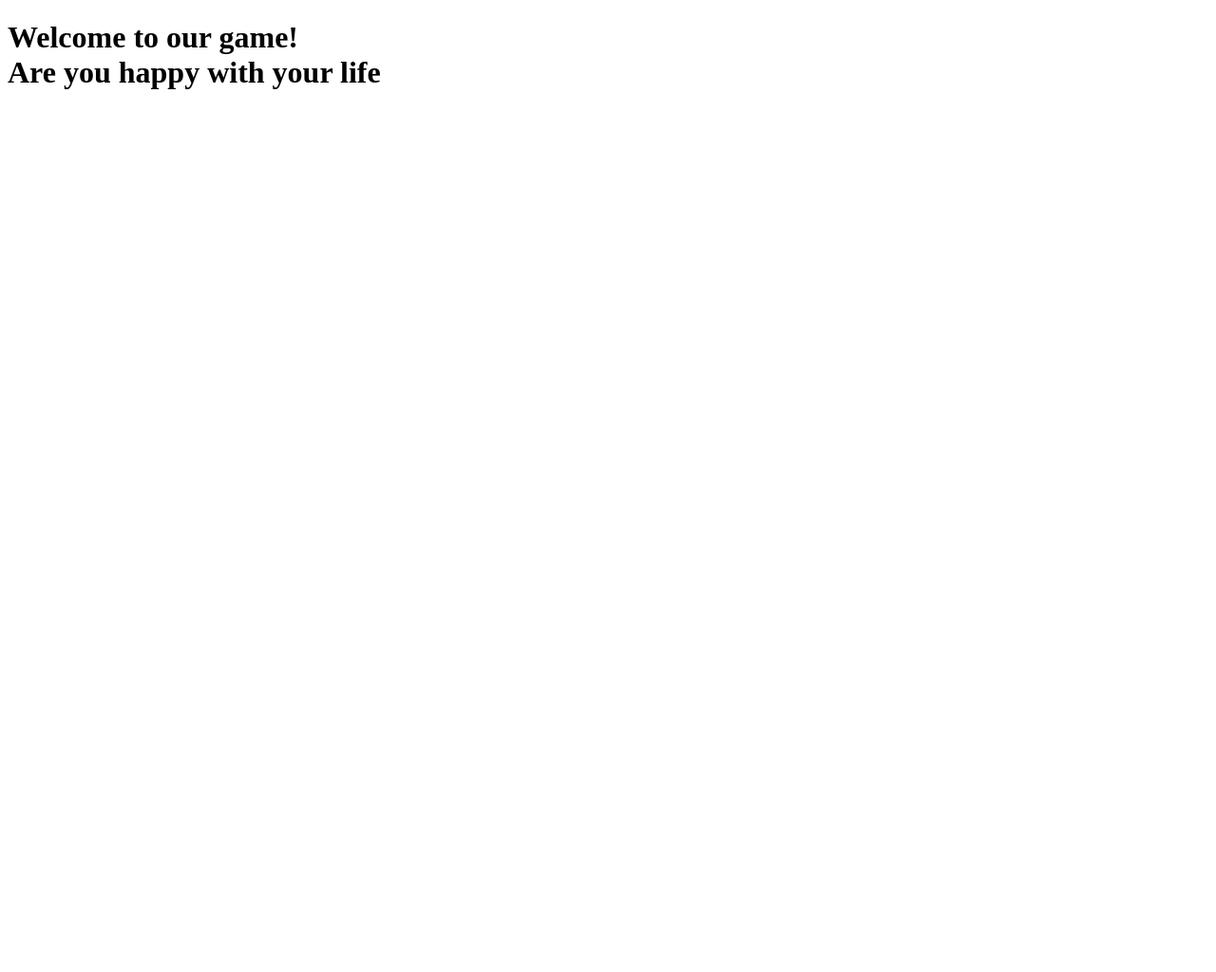
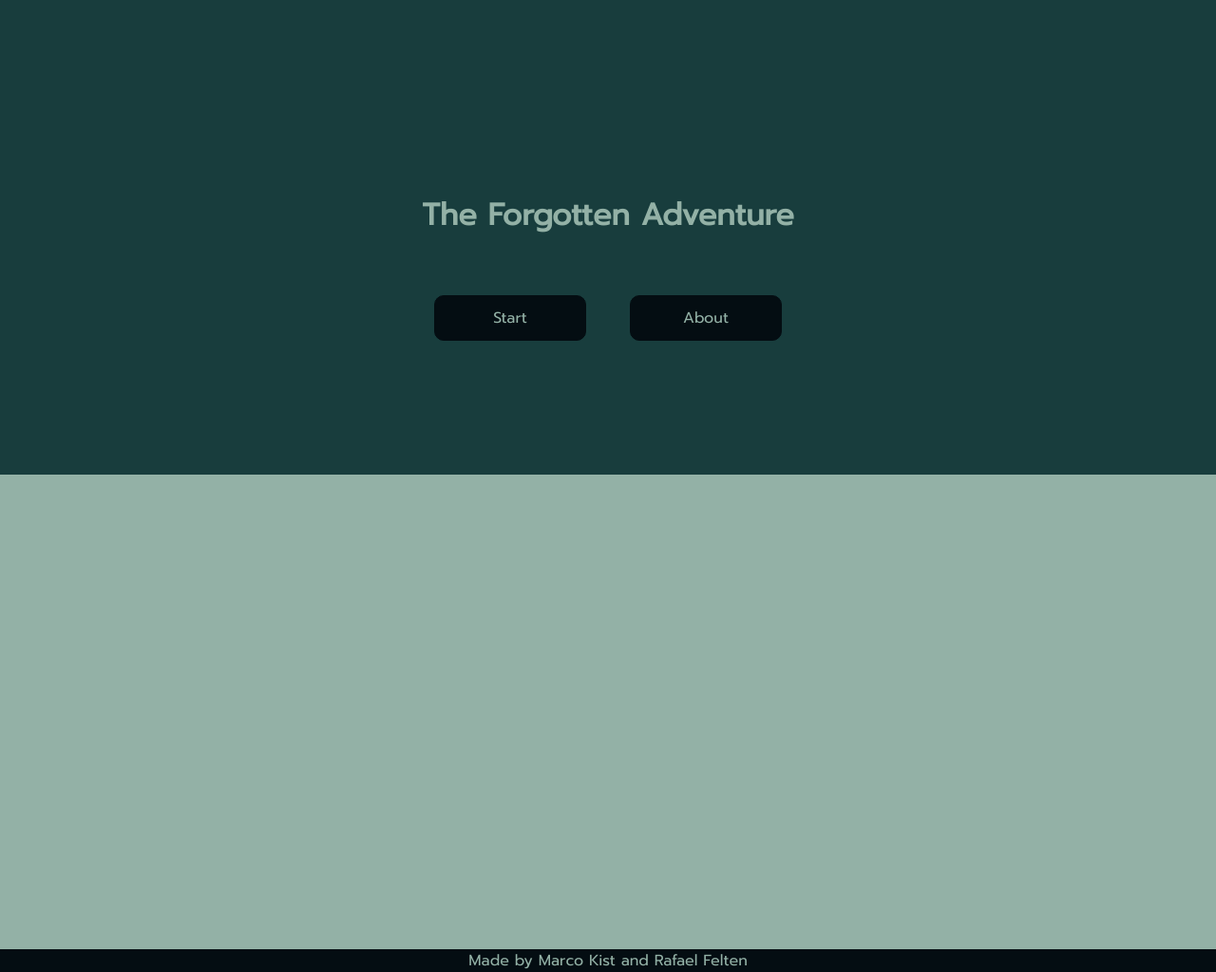
Before and after one commit to sotsuna/jogo-de-ingles, a plain HTML site: page index.html in a window 1280 px wide. Shown: the whole page at 95% size. Before the commit the page ends 800 px from the top, so only its background shows below. Drawn offline with Linux system fonts and the light colour scheme.

Commit message:
some css and html structuring

```diff
--- /dev/null
+++ b/css/style.css
@@ -0,0 +1,69 @@
+@import url('https://fonts.googleapis.com/css2?family=Prompt:wght@100;200;400&display=swap');
+
+:root{
+    --primary-background-color: #040D12;
+    --secondary-background-color: #183D3D;
+    --primary-text-color: #5C8374;
+    --secondary-text-color: #93B1A6;
+}
+
+html{
+    background-color: var(--primary-background-color);
+}
+
+*  {
+    font-family: 'Prompt', sans-serif;
+    margin: 0 auto;
+}
+
+h1 {
+    margin: 60px 10px;
+    text-align: center;
+    color: var(--secondary-text-color);
+}
+
+button{
+    margin: 0px 20px;
+    width: 10em;
+    height: 3em;
+    background-color: var(--primary-background-color);
+    color: var(--secondary-text-color);
+    border: 1px solid var(--primary-background-color);
+    border-radius: 10px;
+    -webkit-border-radius: 10px;
+    -moz-border-radius: 10px;
+    -ms-border-radius: 10px;
+    -o-border-radius: 10px;
+    font-size: 12pt;
+}
+
+.container{
+    width: 100%;
+    height: 500px;
+    display: table;
+}
+
+.menu-1{
+    position: relative;
+    height: 100%;
+    width: 100%;
+    display: table-cell;
+    vertical-align: middle;
+    text-align: center;
+    background-color: var(--secondary-background-color);
+}
+
+.menu-2{
+    position: relative;
+    width: 100%;
+    display: table-cell;
+    vertical-align: middle;
+    text-align: center;
+    background-color: var(--secondary-text-color);
+}
+
+.footer-span{
+    text-align: center;
+    position: relative;
+    color: var(--secondary-text-color);
+}
--- a/index.html
+++ b/index.html
@@ -1,20 +1,37 @@
+
 <!DOCTYPE html>
-    <html lang="en">
+<html lang="pt_BR">
 
 <head>
+    <link href="css/style.css" rel="stylesheet">
     <meta charset="UTF-8">
     <meta name="viewport" content="width=device-width, initial-scale=1.0">
-        <title>Document</title>
+    <title>English Game</title>
 </head>
 
 <body>
     <main>
+        <div class="container">
+            <div class="menu-1">
+                <h1>
+                    The Forgotten Adventure
+                </h1>
+                <button>Start</button>
+                <button>About</button>
+            </div>
+        </div>
+        <div class="container">
+            <div class="menu-2">
 
-            <h1>
-                Welcome to our game! <br>
-                Are you happy with your life
-            </h1>
+            </div>
+        </div>
 
-        <main>
+        <footer class="footer-span">
+            <p>
+                Made by Marco Kist and Rafael Felten
+            </p>
+        </footer>
+    </main>
 </body>
+
 </html>
```
Lines whose indentation alone changed are shown as unchanged.
